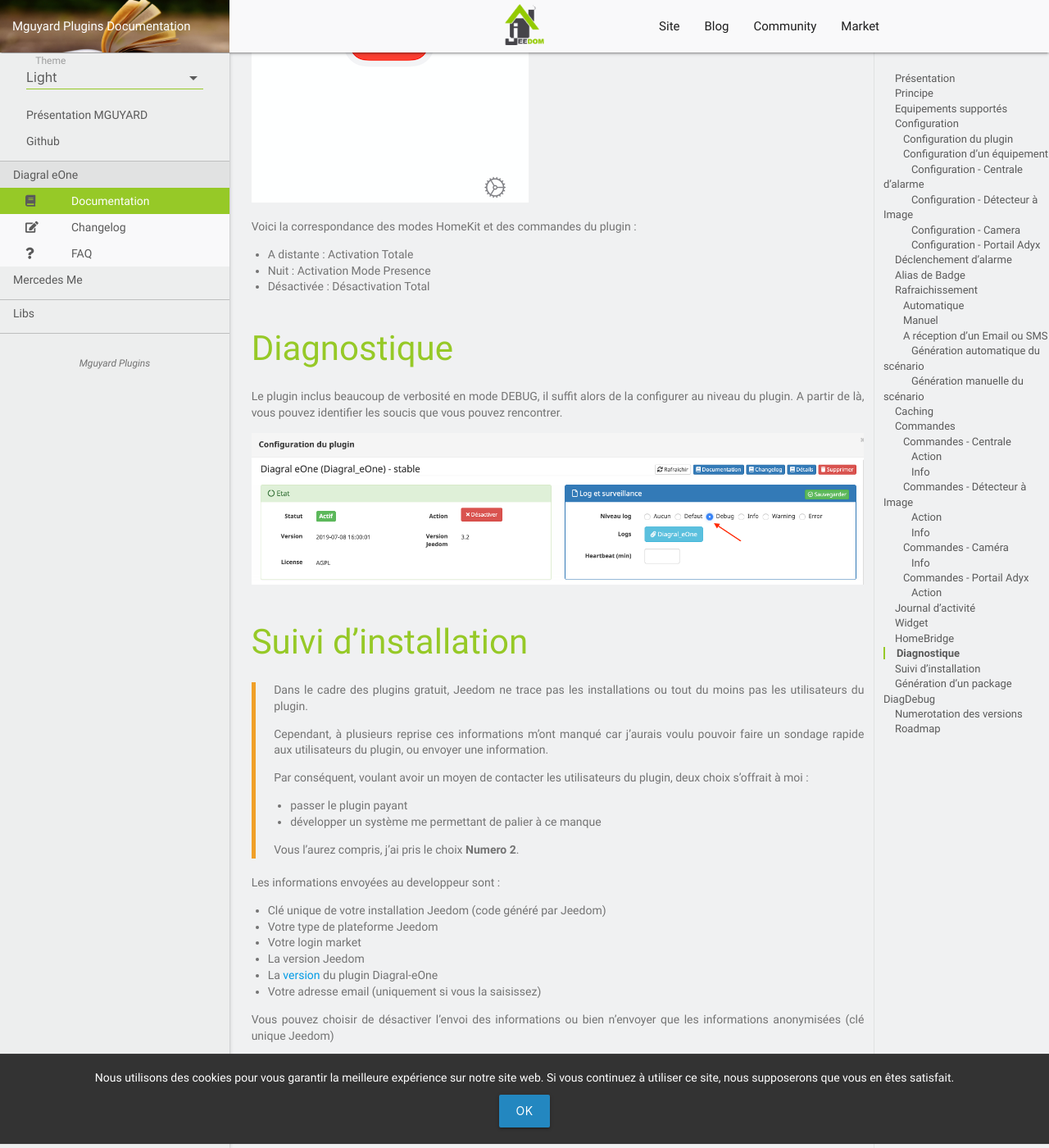
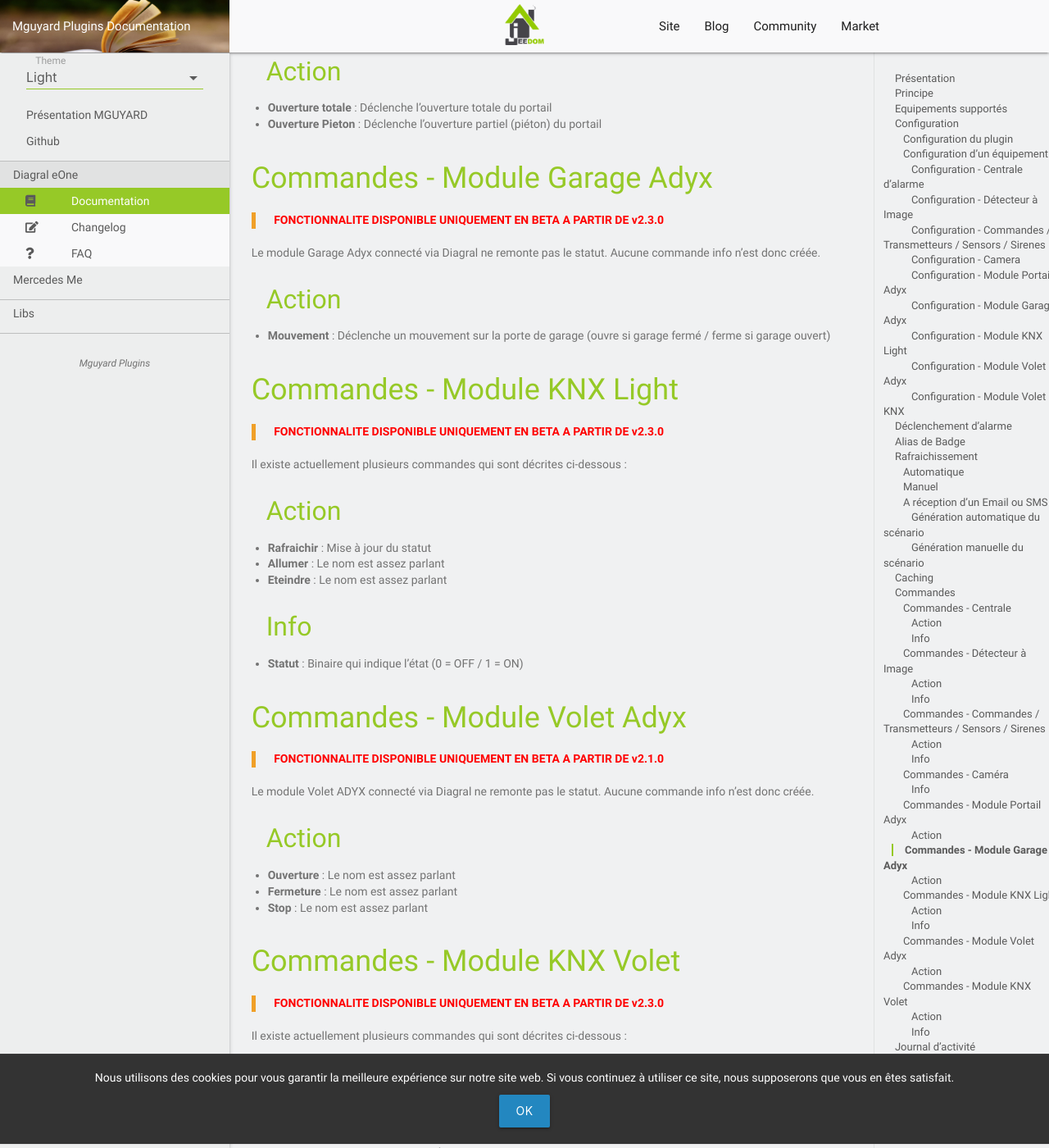
Before and after one commit to mguyard/Jeedom-Documentations, a Jekyll site: the page built from fr_FR/Diagral_eOne/documentation.md, in a window 1280 px wide and 1400 px high, scrolled down 12182 px. Shown: the whole window at 82% size. Built offline with Jekyll 4.4.1, drawn with Linux system fonts in a browser that asks for light colours; our own code applies the rules of GitHub Pages for plain Markdown files; some of the changed text lies outside the part shown.

Commit message:
Update pour version BETA 2.3.0

```diff
--- a/fr_FR/Diagral_eOne/documentation.md
+++ b/fr_FR/Diagral_eOne/documentation.md
@@ -14,16 +14,21 @@
 
 # Principe
 
-Diagral propose uniquement une méthode Cloud d'interraction avec votre alarme, par conséquent ce plugin utilise une connexion internet pour interragir avec votre alarme.
+Diagral propose uniquement une méthode Cloud d'interraction avec votre alarme (au travers de la Box E-One DIAG56AAX), par conséquent ce plugin utilise une connexion internet pour interragir avec votre alarme.
 
 C'est donc une interface __CLOUD__
 
 # Equipements supportés
 
-- Centrale d'alarme
-- Détecteur à images
+- Centrale d'alarme (DIAG91AGFK)
+- Détecteur à images (DIAG29AVX)
+- Commandes / Transmetteurs / Sensors / Sirenes <span style="color:red">__FONCTIONNALITE DISPONIBLE UNIQUEMENT EN BETA A PARTIR DE v2.3.0__</span>
 - Camera <span style="color:red">__FONCTIONNALITE DISPONIBLE UNIQUEMENT EN BETA A PARTIR DE v2.2.0__</span>
-- Portail Adyx <span style="color:red">__FONCTIONNALITE DISPONIBLE UNIQUEMENT EN BETA A PARTIR DE v2.1.0__</span>
+- Module Portail Adyx <span style="color:red">__FONCTIONNALITE DISPONIBLE UNIQUEMENT EN BETA A PARTIR DE v2.1.0__</span>
+- Module Garage Adyx <span style="color:red">__FONCTIONNALITE DISPONIBLE UNIQUEMENT EN BETA A PARTIR DE v2.3.0__</span>
+- Module KNX Light (DIAG65AVX) <span style="color:red">__FONCTIONNALITE DISPONIBLE UNIQUEMENT EN BETA A PARTIR DE v2.3.0__</span>
+- Module Volet Adyx <span style="color:red">__FONCTIONNALITE DISPONIBLE UNIQUEMENT EN BETA A PARTIR DE v2.3.0__</span>
+- Module Volet KNX (DIAG66AVX) <span style="color:red">__FONCTIONNALITE DISPONIBLE UNIQUEMENT EN BETA A PARTIR DE v2.3.0__</span>
 
 # Configuration
 
@@ -89,6 +94,14 @@
 
 ![Configuration Detecteur à Images](images/ModaleVideosImageDetector.png)
 
+### Configuration - Commandes / Transmetteurs / Sensors / Sirenes
+
+> <span style="color:red">__FONCTIONNALITE DISPONIBLE UNIQUEMENT EN BETA A PARTIR DE v2.3.0__</span>
+
+Aucune configuration particulière à effectuer ici. L'équipement est créé de façon automatique et est actif après une synchronisation.
+
+![Configuration Commandes / Transmetteurs / Sensors / Sirenes](images/moduleEqLogic.png)
+
 ### Configuration - Camera
 
 > <span style="color:red">__FONCTIONNALITE DISPONIBLE UNIQUEMENT EN BETA A PARTIR DE v2.2.0__</span>
@@ -99,13 +112,45 @@
 
 Cependant si certain ont des idées, je suis preneur.
 
-### Configuration - Portail Adyx
+### Configuration - Module Portail Adyx
 
 > <span style="color:red">__FONCTIONNALITE DISPONIBLE UNIQUEMENT EN BETA A PARTIR DE v2.1.0__</span>
 
 Aucune configuration particulière à effectuer ici. L'équipement est créé de façon automatique et est actif après une synchronisation.
 
 ![Configuration Portail Adyx](images/AdyxPortailEqLogic.png)
+
+### Configuration - Module Garage Adyx
+
+> <span style="color:red">__FONCTIONNALITE DISPONIBLE UNIQUEMENT EN BETA A PARTIR DE v2.3.0__</span>
+
+Aucune configuration particulière à effectuer ici. L'équipement est créé de façon automatique et est actif après une synchronisation.
+
+![Configuration Garage Adyx](images/AdyxGarageEqLogic.png)
+
+### Configuration - Module KNX Light
+
+> <span style="color:red">__FONCTIONNALITE DISPONIBLE UNIQUEMENT EN BETA A PARTIR DE v2.3.0__</span>
+
+Aucune configuration particulière à effectuer ici. L'équipement est créé de façon automatique et est actif après une synchronisation.
+
+![Configuration Light KNX](images/KNXLightEqLogic.png)
+
+### Configuration - Module Volet Adyx
+
+> <span style="color:red">__FONCTIONNALITE DISPONIBLE UNIQUEMENT EN BETA A PARTIR DE v2.3.0__</span>
+
+Aucune configuration particulière à effectuer ici. L'équipement est créé de façon automatique et est actif après une synchronisation.
+
+![Configuration Volet Adyx](images/AdyxVoletEqLogic.png)
+
+### Configuration - Module Volet KNX
+
+> <span style="color:red">__FONCTIONNALITE DISPONIBLE UNIQUEMENT EN BETA A PARTIR DE v2.3.0__</span>
+
+Aucune configuration particulière à effectuer ici. L'équipement est créé de façon automatique et est actif après une synchronisation.
+
+![Configuration Volet KNX](images/KNXVoletEqLogic.png)
 
 # Déclenchement d'alarme
 
@@ -143,6 +188,8 @@
 Dans un scénario, vous pouvez utiliser la commande __Rafraichir__ afin de reforcer un refresh de l'alarme.
 
 ## A réception d'un Email ou SMS
+
+> <span style="color:red">_Diagral a indiqué qu'ils n'enverrait plus de notification Mail lors d'une activation/désactivation de l'alarme. Cette méthode deviendra donc obsolète pour forcer un rafraichissement dès lors qu'il appliquerons cette décision._</span>
 
 Le plugin permet de recevoir des informations non disponibles par l'API (utilisateur intervenu, déclenchement d'alarme, etc...) au travers d'Email ou SMS.
 Le plugin ne gère pas la collecte Email ou SMS. Il faut donc utiliser un autre plugin pour transmettre le message au plugin.
@@ -266,6 +313,28 @@
 
 -   __Dernière video__ : Retourne le chemin complet de la dernière vidéo téléchargé
 
+
+## Commandes - Commandes / Transmetteurs / Sensors / Sirenes
+
+> <span style="color:red">__FONCTIONNALITE DISPONIBLE UNIQUEMENT EN BETA A PARTIR DE v2.3.0__</span>
+
+Il existe actuellement plusieurs commandes qui sont décrites ci-dessous :
+
+### Action
+
+-   __Rafraichir__ : Mise à jour du statut
+
+### Info
+
+-   __Alerte Batterie__ : Binaire qui indique si un defaut de batterie est détecté (0 = NON / 1 = OUI)
+-   __AutoProtection__ : Binaire qui indique si un defaut d'AutoProtection est détecté (0 = NON / 1 = OUI)
+-   __Radio Alerte__ : Binaire qui indique si une alerte RADIO est en cours (0 = NON / 1 = OUI)
+-   __Alerte ADSL__ : Binaire qui indique si une alerte ADSL est en cours (0 = NON / 1 = OUI)
+-   __Alerte GSM__ : Binaire qui indique si une alerte GSM est en cours (0 = NON / 1 = OUI)
+-   __Alerte Sensor__ : Binaire qui indique si une alerte sur le SENSOR est en cours (0 = NON / 1 = OUI)
+
+Selon le type d'équipement, certaines peuvent être inutiles mais sont retournées par Diagral
+
 ## Commandes - Caméra
 
 > <span style="color:red">__FONCTIONNALITE DISPONIBLE UNIQUEMENT EN BETA A PARTIR DE v2.2.0__</span>
@@ -275,7 +344,7 @@
 
 -   __Dernière video__ : Retourne le chemin complet de la dernière vidéo téléchargé
 
-## Commandes - Portail Adyx
+## Commandes - Module Portail Adyx
 
 > <span style="color:red">__FONCTIONNALITE DISPONIBLE UNIQUEMENT EN BETA A PARTIR DE v2.1.0__</span>
 
@@ -285,6 +354,60 @@
 
 -   __Ouverture totale__ : Déclenche l'ouverture totale du portail
 -   __Ouverture Pieton__ : Déclenche l'ouverture partiel (piéton) du portail
+
+## Commandes - Module Garage Adyx
+
+> <span style="color:red">__FONCTIONNALITE DISPONIBLE UNIQUEMENT EN BETA A PARTIR DE v2.3.0__</span>
+
+Le module Garage Adyx connecté via Diagral ne remonte pas le statut. Aucune commande info n'est donc créée.
+### Action
+
+-   __Mouvement__ : Déclenche un mouvement sur la porte de garage (ouvre si garage fermé / ferme si garage ouvert)
+
+## Commandes - Module KNX Light
+
+> <span style="color:red">__FONCTIONNALITE DISPONIBLE UNIQUEMENT EN BETA A PARTIR DE v2.3.0__</span>
+
+Il existe actuellement plusieurs commandes qui sont décrites ci-dessous :
+
+### Action
+
+-   __Rafraichir__ : Mise à jour du statut
+-   __Allumer__ : Le nom est assez parlant
+-   __Eteindre__ : Le nom est assez parlant
+
+### Info
+
+-   __Statut__ : Binaire qui indique l'état (0 = OFF / 1 = ON)
+
+## Commandes - Module Volet Adyx
+
+> <span style="color:red">__FONCTIONNALITE DISPONIBLE UNIQUEMENT EN BETA A PARTIR DE v2.1.0__</span>
+
+Le module Volet ADYX connecté via Diagral ne remonte pas le statut. Aucune commande info n'est donc créée.
+
+### Action
+
+-   __Ouverture__ : Le nom est assez parlant
+-   __Fermeture__ : Le nom est assez parlant
+-   __Stop__ : Le nom est assez parlant
+
+## Commandes - Module KNX Volet
+
+> <span style="color:red">__FONCTIONNALITE DISPONIBLE UNIQUEMENT EN BETA A PARTIR DE v2.3.0__</span>
+
+Il existe actuellement plusieurs commandes qui sont décrites ci-dessous :
+### Action
+
+-   __Rafraichir__ : Mise à jour du statut
+-   __Ouverture__ : Le nom est assez parlant
+-   __Fermeture__ : Le nom est assez parlant
+-   __Stop__ : Le nom est assez parlant
+-   __Position__ : Specifie un pourcentage de fermeture a appliquer sur le volet
+
+### Info
+
+-   __Etat Position__ : Binaire qui indique le pourcentage de fermeture du volet
 
 # Journal d'activité
 
@@ -323,6 +446,7 @@
 * Nuit : Activation Mode Presence
 * Désactivée : Désactivation Total
 
+Les types génériques sont aussi positionnés pour les équipements Portail, Garage, Volets, Lumières
 
 # Diagnostique
 
@@ -382,7 +506,7 @@
 
 # Roadmap
 
-- Ajout de nouveaux messages SMS/EMAIL
+- Implémentation d'un webhook au sein du plugin pour permettre un refresh
 
 > C'est aussi vous qui aller donner la direction que prendra ce plugin, donc je suis à votre écoute
 >
```
Also changed, not shown: fr_FR/Diagral_eOne/changelog.md (+7 -0 lines), fr_FR/Diagral_eOne/images/AdyxGarageEqLogic.png (added), fr_FR/Diagral_eOne/images/AdyxVoletEqLogic.png (added), fr_FR/Diagral_eOne/images/KNXLightEqLogic.png (added), fr_FR/Diagral_eOne/images/KNXVoletEqLogic.png (added), fr_FR/Diagral_eOne/images/moduleEqLogic.png (added).
